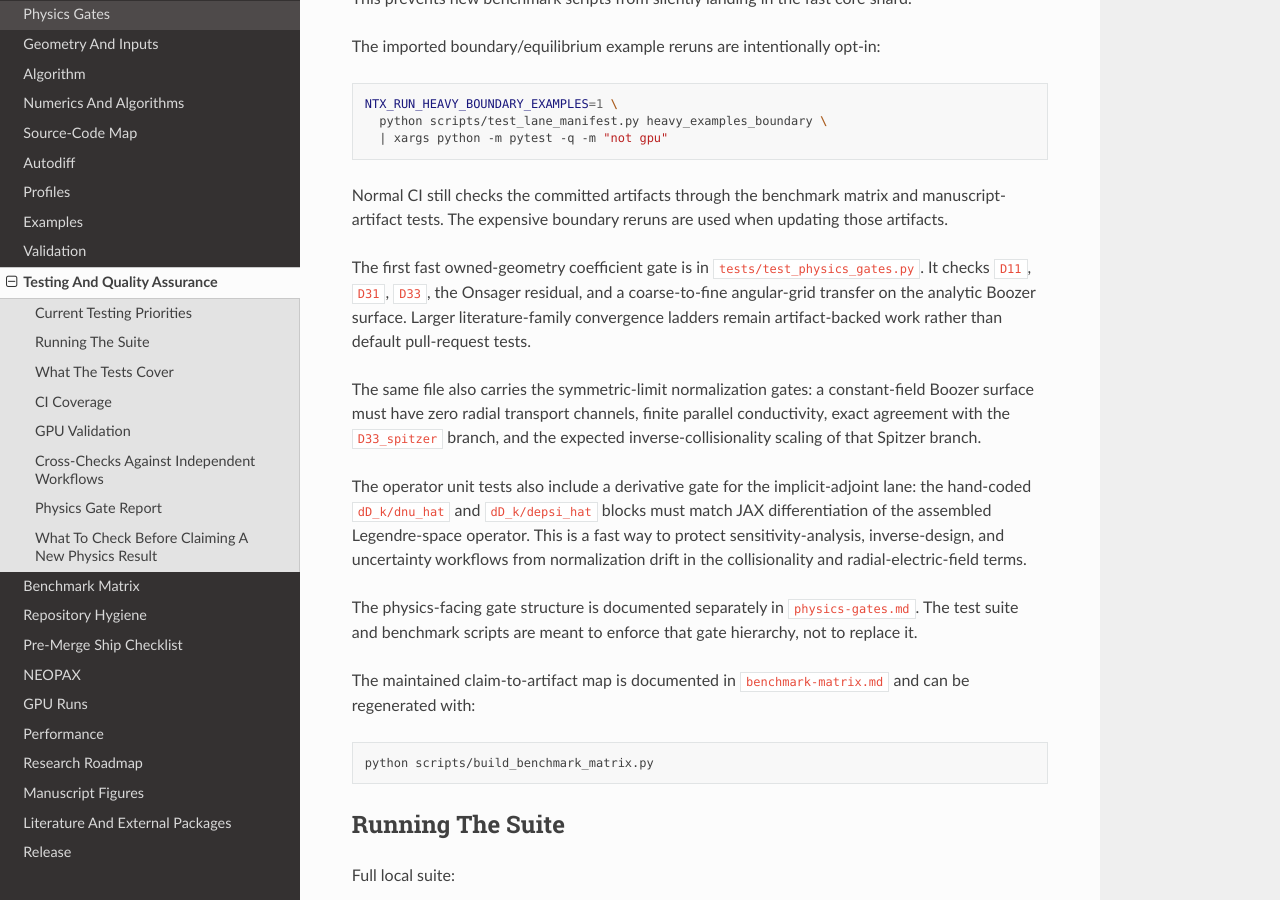
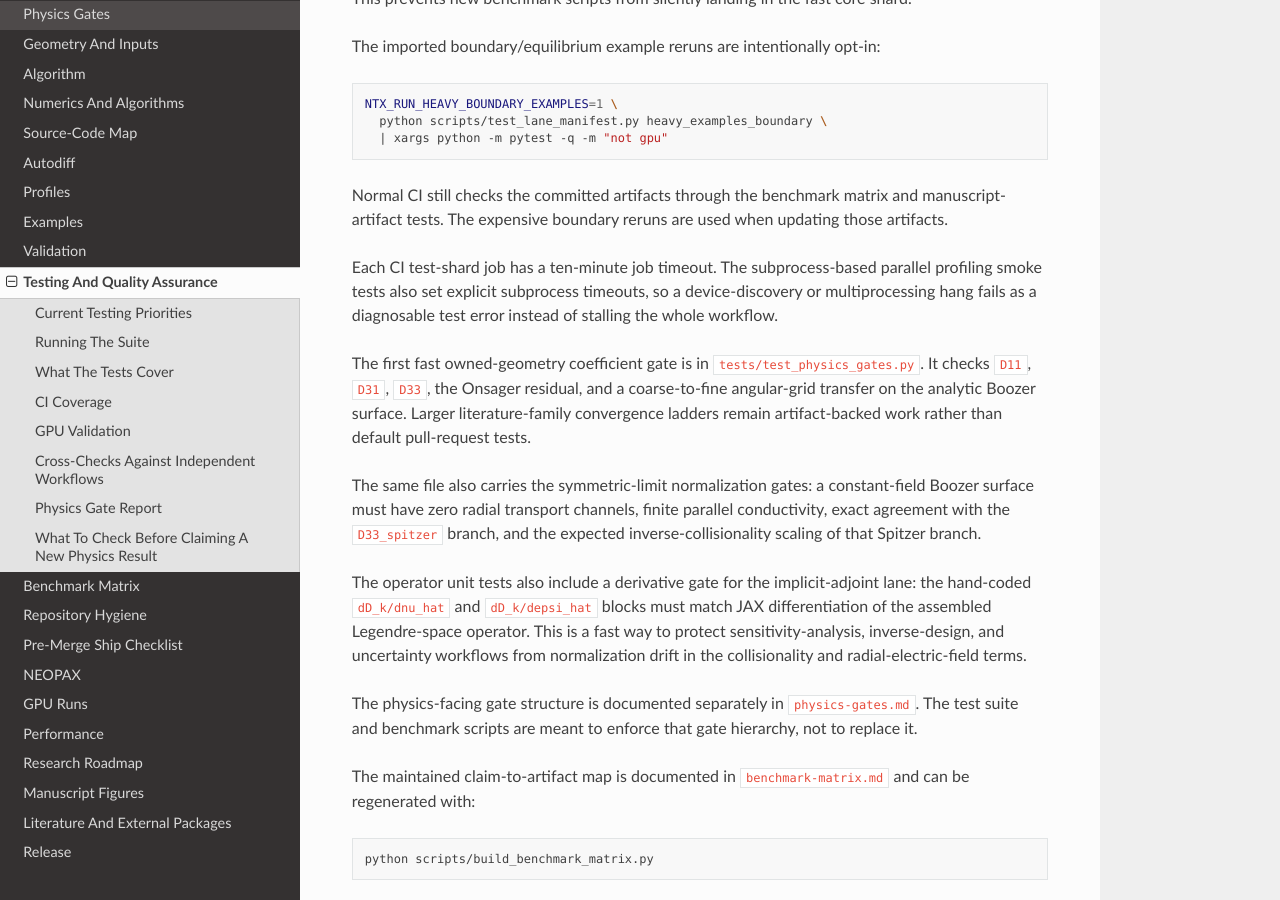
Before and after one commit to uwplasma/NTX, a Sphinx documentation site: the page built from docs/testing.md, in a window 1280 px wide and 900 px high, scrolled down 2232 px. Built offline with Sphinx 7.4.7 and the Read the Docs theme 3.1.0, drawn with Linux system fonts in a browser that asks for light colours.

Commit message:
Bound parallel CI shard runtime

```diff
--- a/docs/testing.md
+++ b/docs/testing.md
@@ -111,6 +111,11 @@ NTX_RUN_HEAVY_BOUNDARY_EXAMPLES=1 \
 Normal CI still checks the committed artifacts through the benchmark matrix and
 manuscript-artifact tests. The expensive boundary reruns are used when updating
 those artifacts.
+
+Each CI test-shard job has a ten-minute job timeout. The subprocess-based
+parallel profiling smoke tests also set explicit subprocess timeouts, so a
+device-discovery or multiprocessing hang fails as a diagnosable test error
+instead of stalling the whole workflow.
 
 The first fast owned-geometry coefficient gate is in
 `tests/test_physics_gates.py`. It checks `D11`, `D31`, `D33`, the Onsager
```
Also changed, not shown: docs/ship-checklist.md (+3 -0 lines), plan.md (+3 -1 lines), 4 other files.
